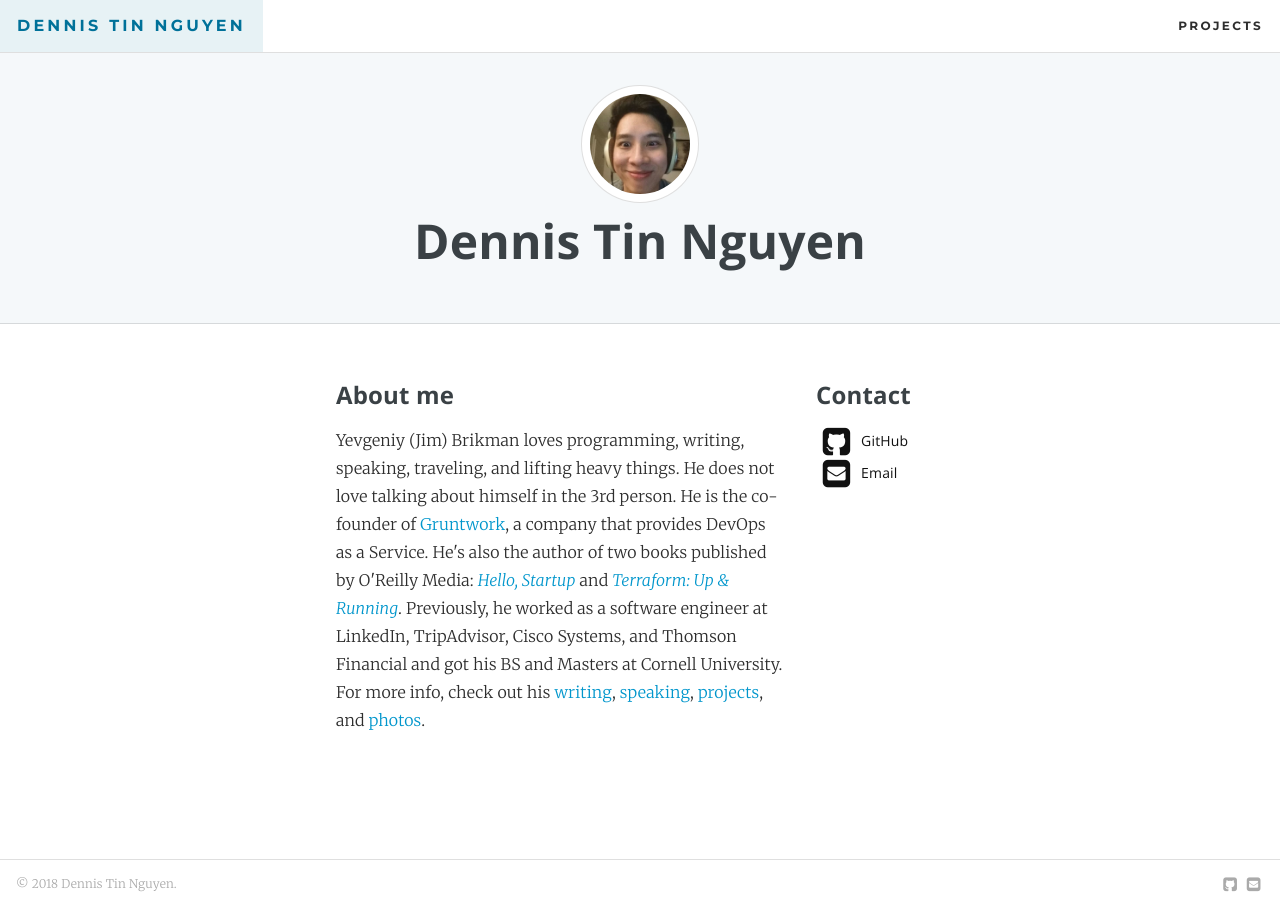
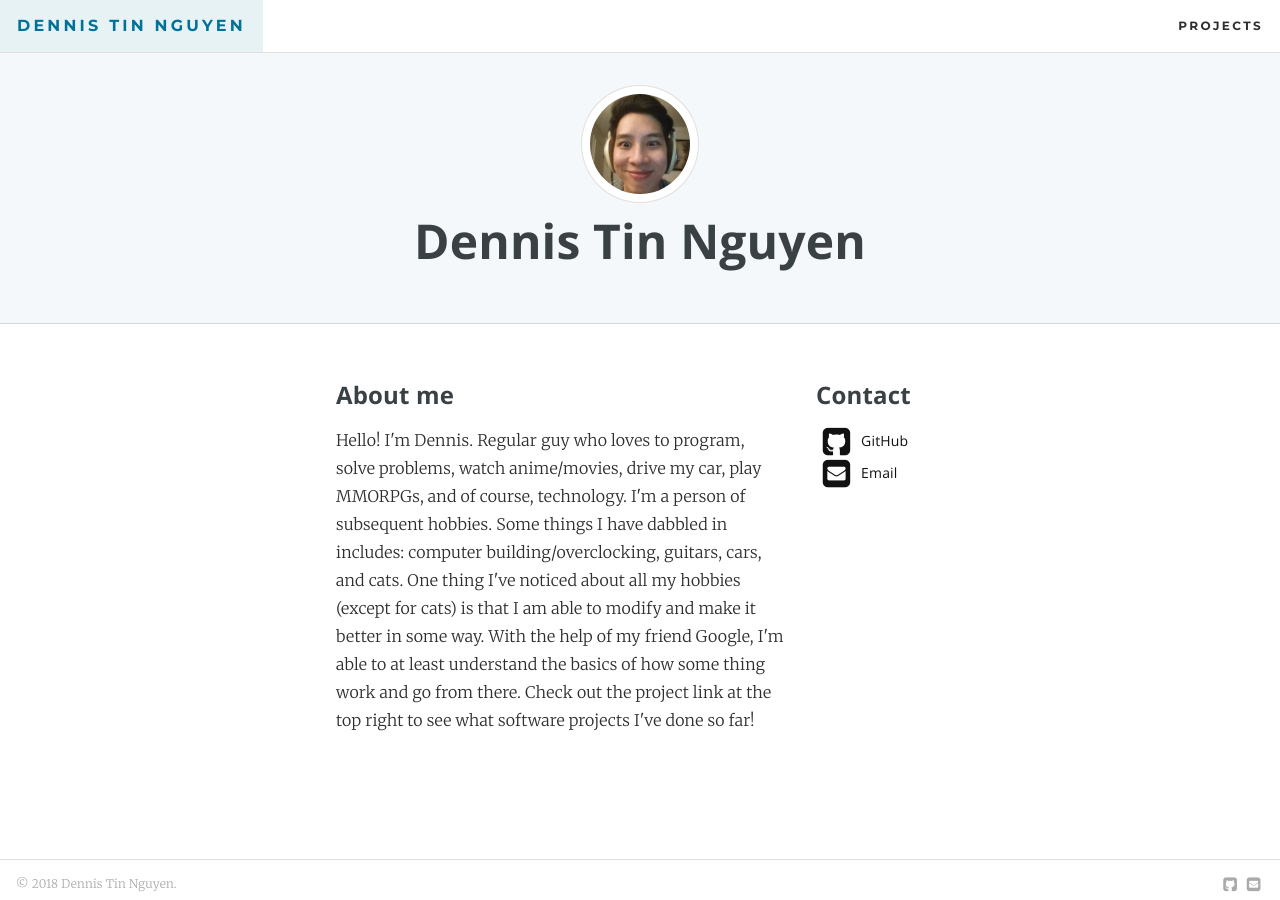
Before and after one commit to dn00/dn00.github.io, a Jekyll site: the page built from index.html, in a window 1280 px wide. Built offline with Jekyll 4.4.1, drawn with Linux system fonts in a browser that asks for light colours.

Commit message:
about me

```diff
--- a/_includes/about.html
+++ b/_includes/about.html
@@ -2,7 +2,10 @@
   <div class="col sm-col-9 px2">
     <h3 class="mb2">About me</h3>
     <p>
-      Yevgeniy (Jim) Brikman loves programming, writing, speaking, traveling, and lifting heavy things. He does not
+      Hello! I'm Dennis. Regular guy who loves to program, solve problems, watch anime/movies, drive my car, play MMORPGs, and of course, technology. I'm a person of subsequent hobbies. Some things I have dabbled in
+      includes: computer building/overclocking, guitars, cars, and cats. One thing I've noticed about all my hobbies (except for cats) is that I am able to modify and make it better in some way. With the help of my friend Google,
+      I'm able to at least understand the basics of how some thing work and go from there. Check out the project link at the top right to see what software projects I've done so far!
+      <!-- Yevgeniy (Jim) Brikman loves programming, writing, speaking, traveling, and lifting heavy things. He does not
       love talking about himself in the 3rd person. He is the co-founder of
       <a href="{{ site.gruntwork_url }}?ref=ybrikman-home" target="_blank">Gruntwork</a>, a company that provides
       DevOps as a Service. He's also the author of two books published by O'Reilly Media:
@@ -14,7 +17,7 @@
       <a href="{{ site.nav.main.writing }}">writing</a>,
       <a href="{{ site.nav.main.speaking }}">speaking</a>,
       <a href="{{ site.nav.main.projects }}">projects</a>, and
-      <a href="{{ site.nav.main.photos }}">photos</a>.
+      <a href="{{ site.nav.main.photos }}">photos</a>. -->
     </p>
   </div>
   <div class="col sm-col-3 px2">
```
